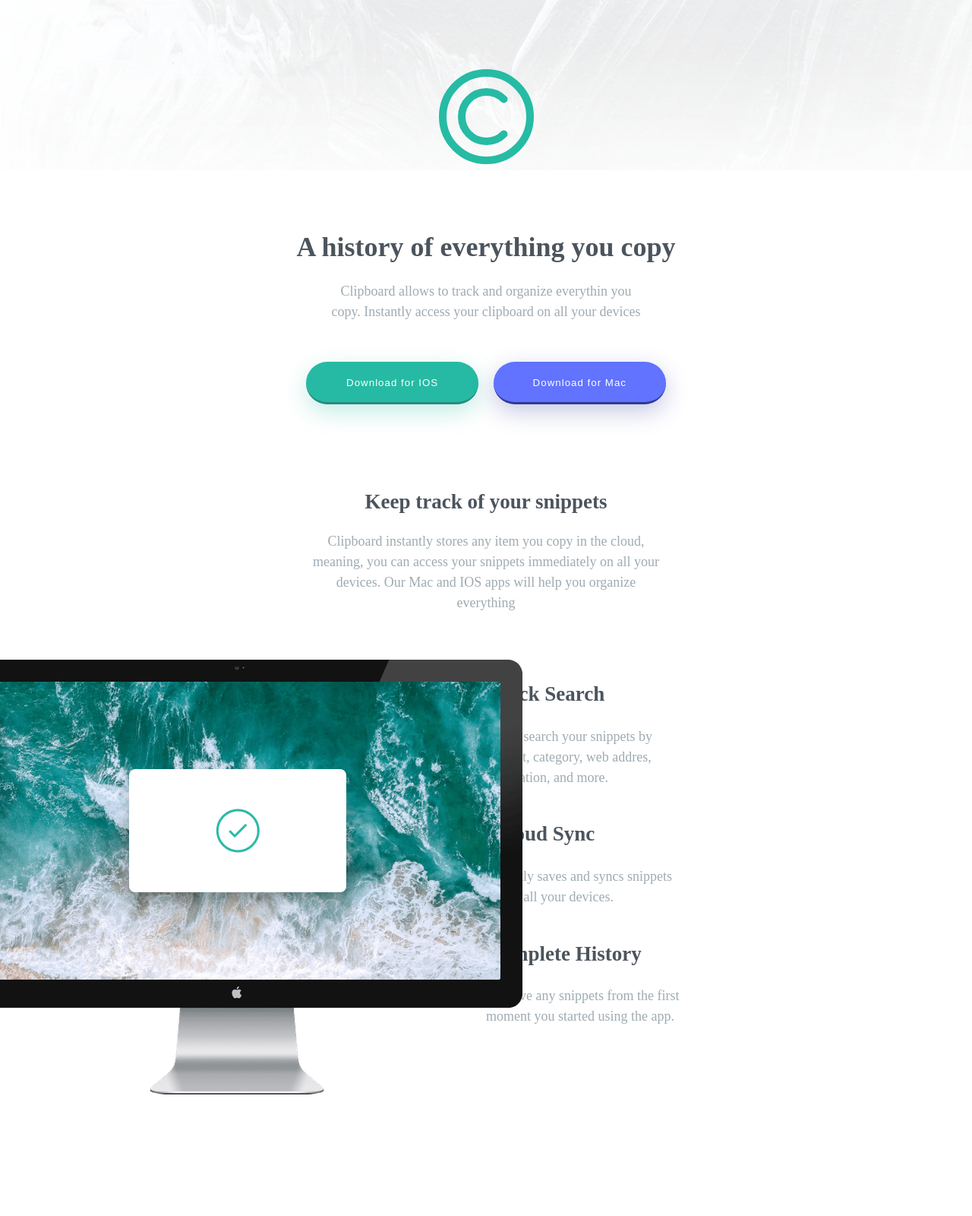
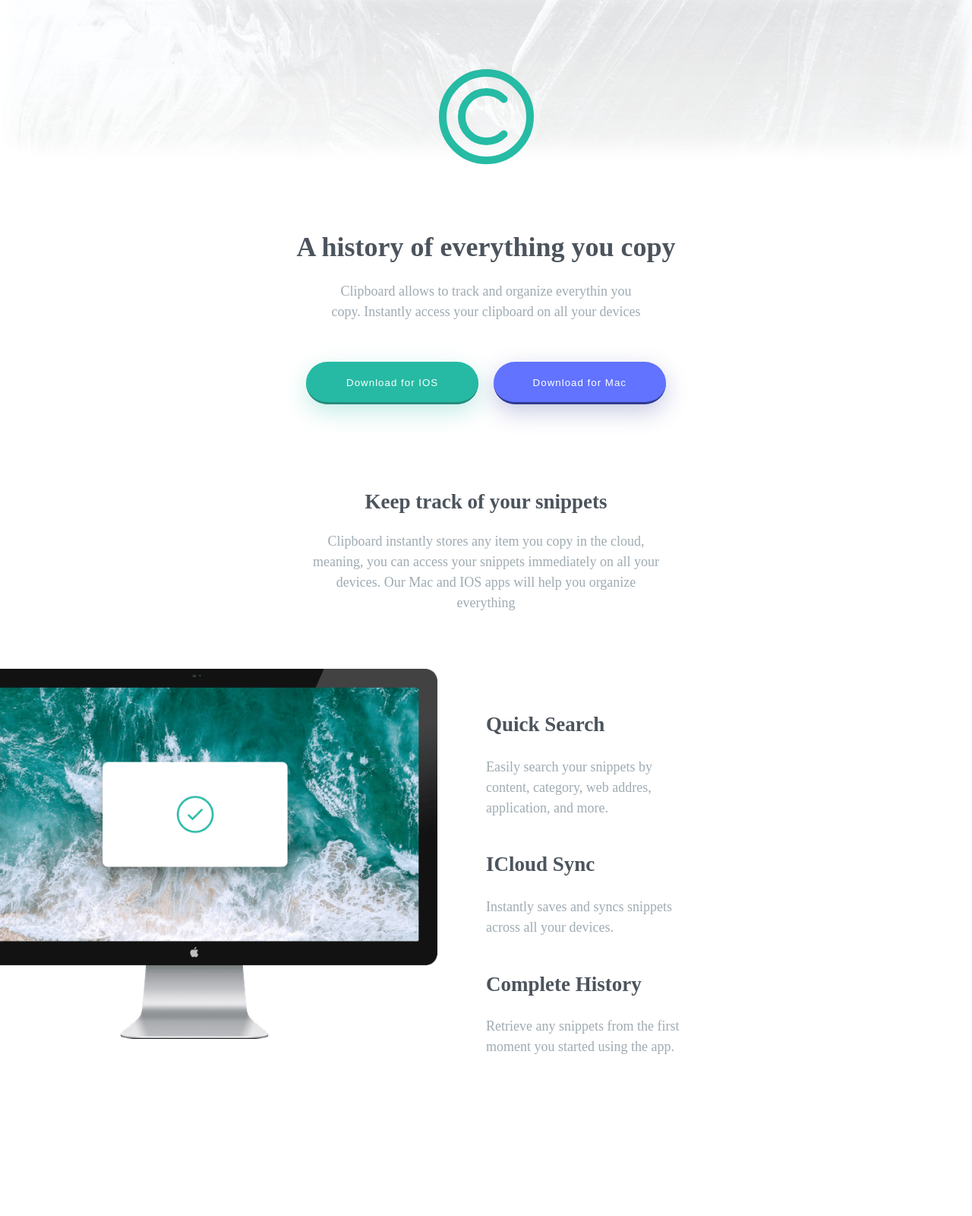
Before and after one commit to cristians775/clipboard-landing-page, a plain HTML site: page index.html in a window 1280 px wide. Shown: the top 1600 px of the page at 76% size. Drawn offline with Linux system fonts and the light colour scheme; a web font is replaced by a local one.

Commit message:
feat(styles): add styles

```diff
--- a/styles/feat.css
+++ b/styles/feat.css
@@ -3,7 +3,7 @@
   height: 100vh;
   display: grid;
   grid-template-columns: 1fr 1fr;
-  grid-template-rows: 20% 1fr;
+  grid-template-rows: 30% 1fr;
   grid-template-areas:
     "feat-top feat-top"
     "hero content";
@@ -24,27 +24,20 @@
 .clipboard-feat-top__title {
   margin: 0;
 }
-.clipboard-feat-bottom {
-  display: flex;
-  flex-direction: column;
-  justify-content: center;
-  align-items: center;
-}
+
 .clipboard-feat__description {
   text-align: center;
   width: 35%;
 }
 .clipboard-feat__hero {
   grid-area: hero;
-  display: flex;
-  flex-direction: column;
-  justify-content: flex-end;
   position: relative;
+
 }
 
 .clipboard-feat__hero > img {
-  position: absolute;
-  min-width: 100%;
+ position: absolute;
+  width: 100%;
   height: auto;
   left: -10%;
 }
@@ -53,6 +46,7 @@
   display: flex;
   flex-direction: column;
   justify-content: center;
+
 }
 .clipboard-feat__content__item {
   width: 40%;
--- a/styles/main.css
+++ b/styles/main.css
@@ -7,6 +7,7 @@
 }
 body {
   min-height: 100vh;
+  width: 100vw;
   text-rendering: optimizeSpeed;
   line-height: 1.5;
   margin: 0;
@@ -30,7 +31,6 @@ h2 {
 }
 
 .main-container {
-  background-color: white;
   width: 100vw;
   height: 80vh;
   display: grid;
@@ -50,8 +50,9 @@ h2 {
   align-items: flex-end;
   background: url("../images/bg-header-desktop.png");
   border: none;
-  box-shadow: 0 -30px 200px rgb(255, 255, 255) inset;
+  box-shadow: 0px -20px 20px 10px rgb(255, 255, 255) inset;
 }
+
 
 .main-content-center {
   grid-area: main-center;
```
